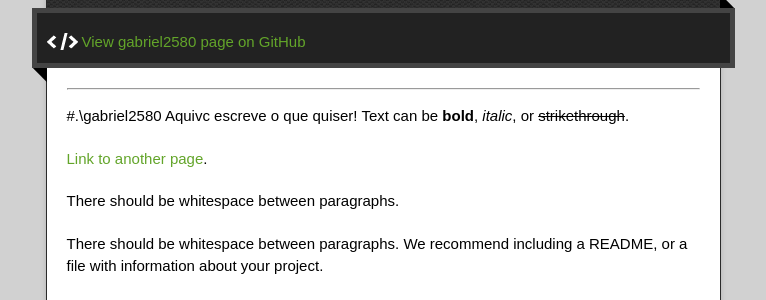
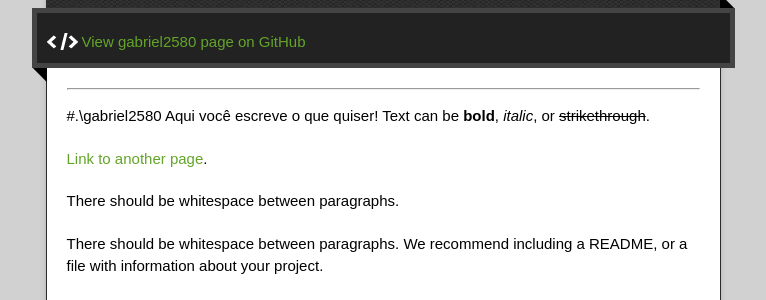
Before and after one commit to gabriel2580/gabriel2580.github.io, a Jekyll site: the page built from index.md, in a window 1280 px wide and 900 px high. Shown: the part 206-506 px from the top of the window, without its empty margins (257-1023 px from the left). Built offline with Jekyll 4.4.1, drawn with Linux system fonts in a browser that asks for light colours.

Commit message:
Pequena modificação

```diff
--- a/index.md
+++ b/index.md
@@ -4,7 +4,7 @@ layout: default
 
 ---
 #.\gabriel2580
-Aquivc escreve o que quiser!
+Aqui você escreve o que quiser!
 Text can be **bold**, _italic_, or ~~strikethrough~~.
 
 [Link to another page](./another-page.html).
```
